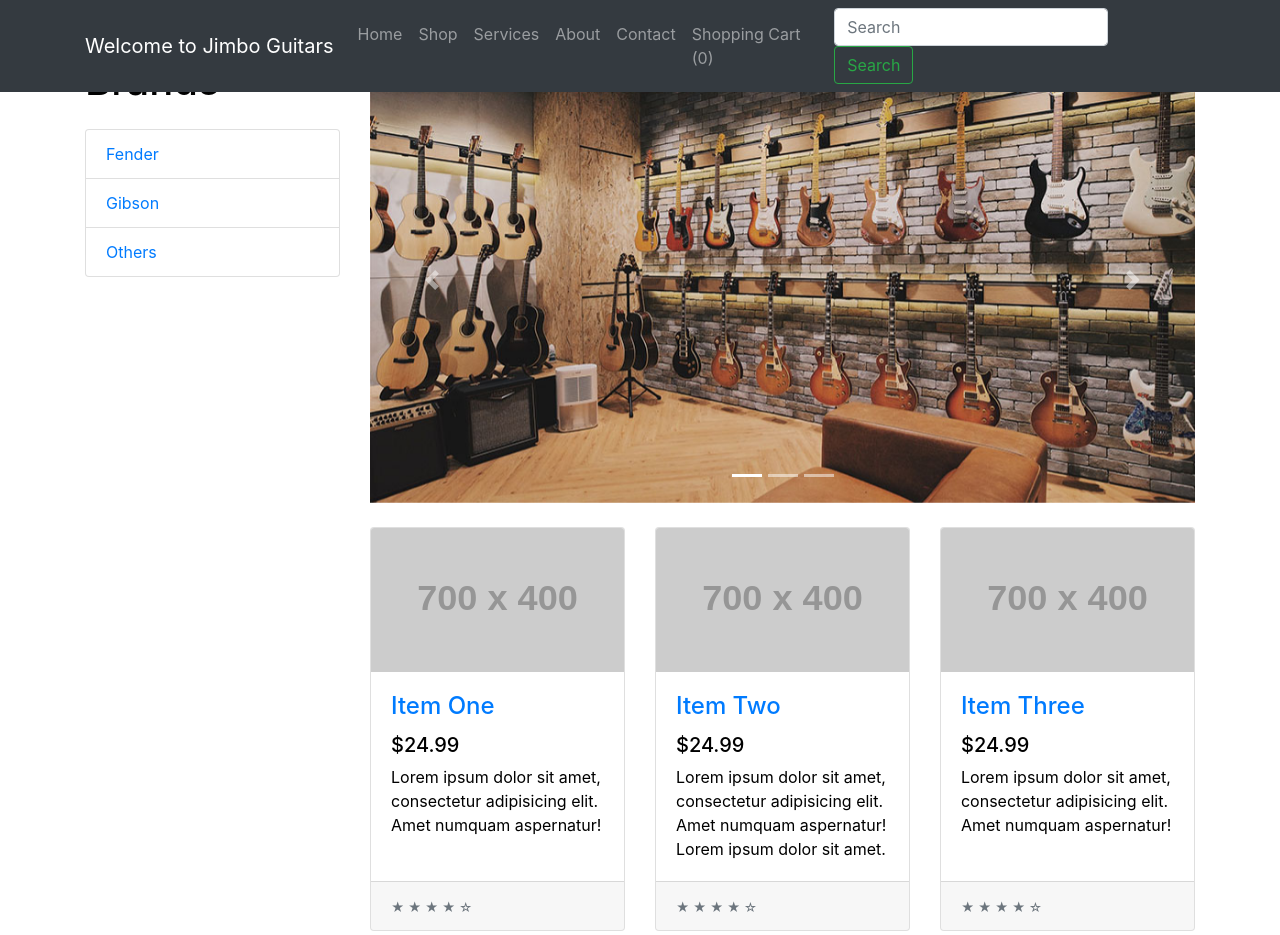
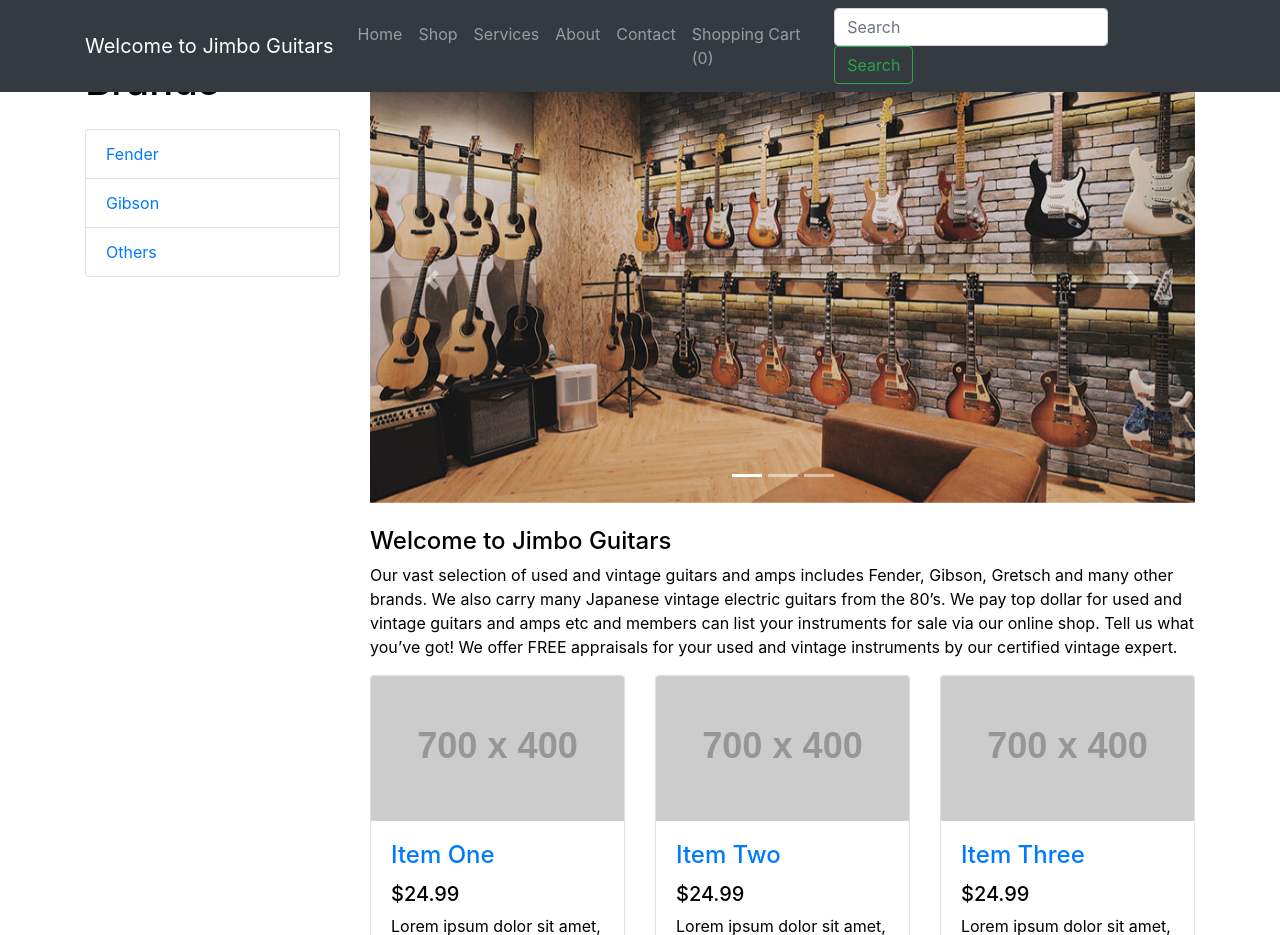
Before and after one commit to papadum-is-nice/TGC_Milestone_Project_4, a Django app: page / in a window 1280 px wide. Shown: the top 935 px of the page. Run offline with Django 3.2, Linux system fonts and the light colour scheme; grey boxes labelled with a size stand in for pictures from a placeholder-image service; some libraries are stand-ins or nearby versions.

Commit message:
Added welcome note for index page

```diff
--- a/templates/index.html
+++ b/templates/index.html
@@ -1,8 +1,4 @@
-{% extends "base.html" %}
-
-{% load static %}
-
-{% block content %}
+{% extends "base.html" %} {% load static %} {% block content %}
 
 <div class="container-fluid">
   <hr> {% if messages %}
@@ -61,6 +57,12 @@
             <span class="carousel-control-next-icon" aria-hidden="true"></span>
             <span class="sr-only">Next</span>
           </a>
+      </div>
+
+      <div>
+        <h4>Welcome to Jimbo Guitars</h4>
+        <p>Our vast selection of used and vintage guitars and amps includes Fender, Gibson, Gretsch and many other brands. We also carry many Japanese vintage electric guitars from the 80’s. We pay top dollar
+          for used and vintage guitars and amps etc and members can list your instruments for sale via our online shop. Tell us what you’ve got! We offer FREE appraisals for your used and vintage instruments by our certified vintage expert.</p>
       </div>
 
       <div class="row">
```
Lines whose indentation alone changed are shown as unchanged.
